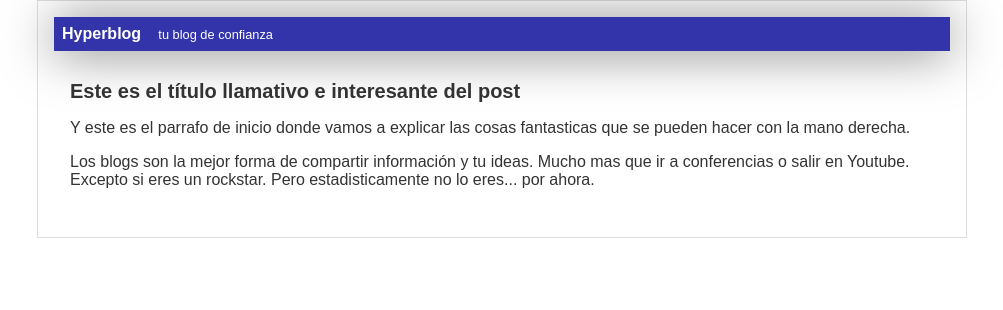
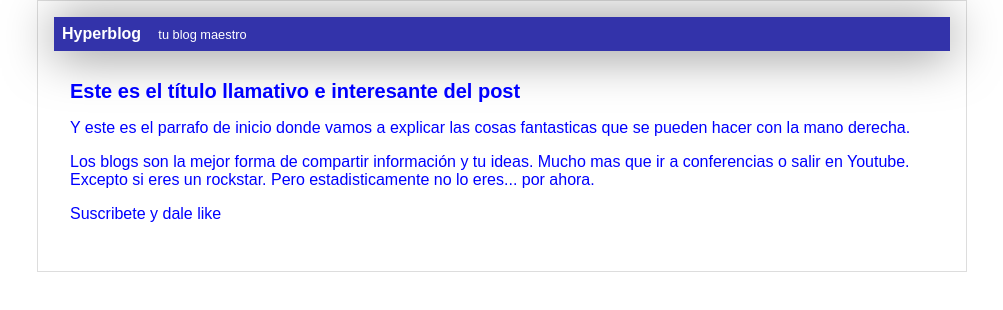
Before and after one commit to LifeSpaceJuan/hyperblog, a plain HTML site: page blogpost.html in a window 1280 px wide. Shown: the whole page, without its empty margins (138-1141 px from the left). Drawn offline with Linux system fonts and the light colour scheme.

Commit message:
Agregue suscripción, cambie la cabecera maestra y puse todo azul

```diff
--- a/CSS/estilos.css
+++ b/CSS/estilos.css
@@ -1,6 +1,6 @@
 body
 {
-    color: #333;
+    color: blue;
     text-align: left;
     font-family: Arial;
     font-size: 16px;
--- a/blogpost.html
+++ b/blogpost.html
@@ -9,7 +9,7 @@
 <body>
     <div id="container">
         <div id="cabecera">
-             Hyperblog <span id="tagline">tu blog de confianza </span>
+             Hyperblog <span id="tagline">tu blog maestro </span>
         </div>
         <div id="post">
             <h1>Este es el título llamativo e interesante del post</h1>
@@ -20,6 +20,7 @@
                 Mucho mas que ir a conferencias o salir en Youtube.
                 Excepto si eres un rockstar. Pero estadisticamente no lo eres... por ahora.
             </p>
+            <p>Suscribete y dale like</p>
         </div>
 
     </div>
```
